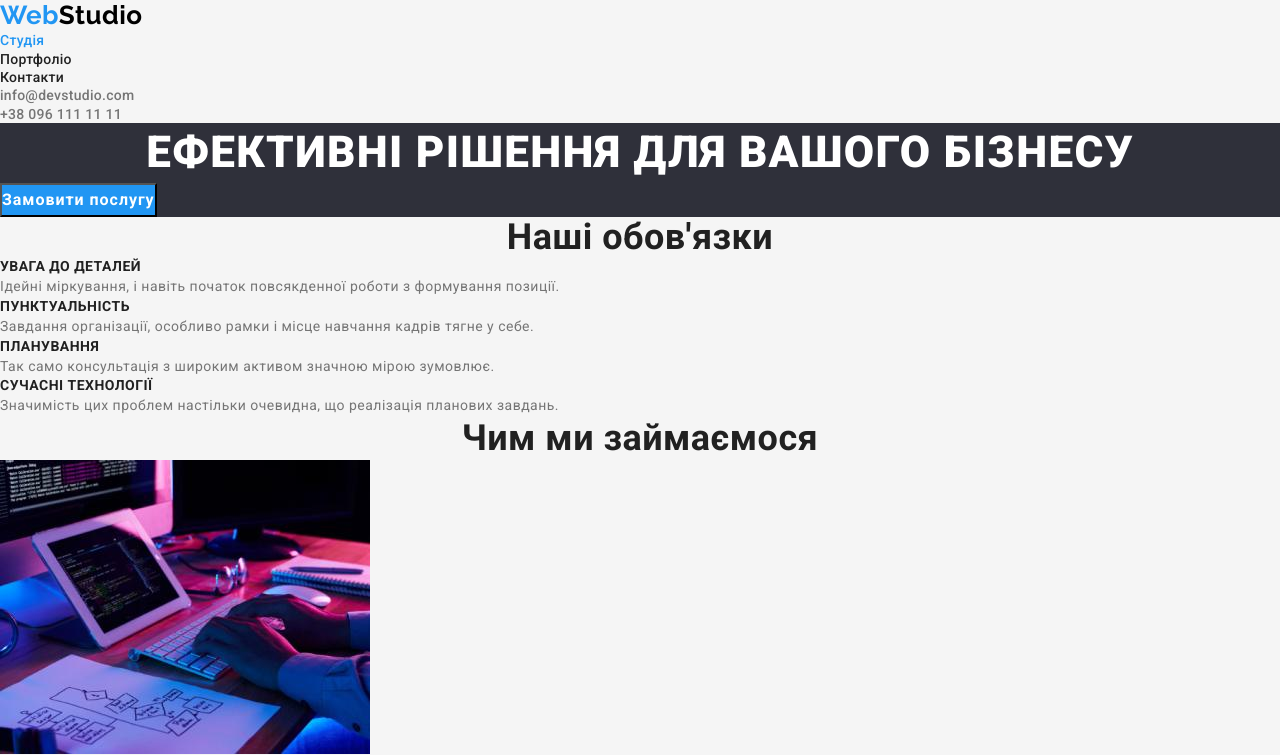
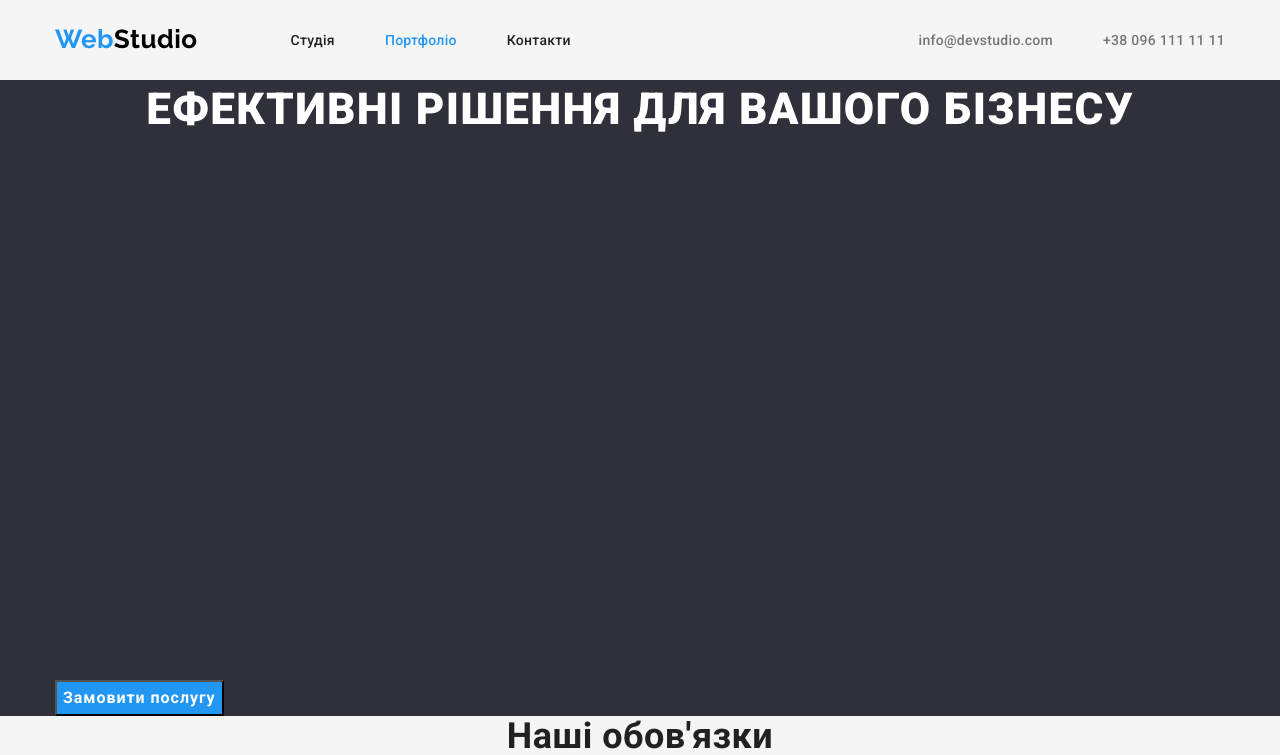
Before and after one commit to Bohdan00N/goit-markup-hw-03, a plain HTML site: page index.html in a window 1280 px wide. Shown: the top 755 px of the page. Drawn offline with Linux system fonts and the light colour scheme.

Commit message:
правки

```diff
--- a/css/styles.css
+++ b/css/styles.css
@@ -6,7 +6,7 @@
     --background-other-color: #2F303A;
     --hero-color:#fff;
 }
-*{
+html{
     margin: 0;
     padding: 0;
     box-sizing: border-box;
@@ -20,12 +20,13 @@ body{
 .list{
     list-style: none;
 }
-.header{
-    display: inline-block;
-    margin-left: 215px;
-    align-items: center;
-    justify-content: center;
-
+h1,
+h2,
+h3,
+p,
+ul {
+  margin: 0;
+  padding: 0;
 }
 .logo{
     color:var(--accent-color);
@@ -33,24 +34,33 @@ body{
     text-decoration:none;
     font-family:"Raleway", sans-serif;
     line-height:1.2;
+    margin-right: 93px;
     }
 .logo-part{
     color: #000;
     text-decoration:none;
 }
-.nav .link{
+.nav-list{
+    display: flex;
+    justify-content: space-between;
+    align-items: center;
+    gap: 50px;
+
+}
+.nav-list .link{
     color: var(--main-color);
     text-decoration: none;
     font-weight: 500;
     font-size: 14px;
     line-height: 1.14;
     letter-spacing: 0.02em;
+    padding: 30px 0;
 }
-.nav .link:hover,
-.nav .link:focus{
+.nav-list .link:hover,
+.nav-list .link:focus{
     color:var(--accent-color);
 }
-.nav .link.current{
+.nav-list .link.current{
     color:var(--accent-color);
 }
 .contacts .link{
@@ -68,7 +78,7 @@ body{
 }
 .hero{
     background-color: var(--background-other-color);
-}
+   }
 .hero-top{
     color:var(--hero-color);
     font-weight: 900;
@@ -77,6 +87,8 @@ body{
     text-align: center;
     letter-spacing: 00.03em;
     text-transform: uppercase;
+    align-items: center;
+    justify-content: center;
 }
 .main-button{
   color: var(--hero-color);
@@ -86,7 +98,7 @@ body{
   font-size: 16px;
   line-height: 1.9;
   letter-spacing: 0.06em;
-}
+  }
 .section .section-title{
     font-weight: 700;
     font-size: 36px;
@@ -173,3 +185,29 @@ body{
     font-size: 16px;
     line-height: 1.8;
 }
+
+/*geometry*/
+.container{
+    max-width: 1200px;
+    margin: 0 auto;
+    padding: 0 15px;
+}
+.header .container{
+    display: flex;
+    margin: 0 auto;
+
+    align-items:center;
+    justify-content: space-between;
+}
+.nav{
+    display: flex;
+    align-items: center;
+    height: 80px;
+}
+.contacts {
+ display: flex;
+ gap: 50px;
+}
+.container .hero-top{
+    height: 600px;
+}
--- a/index.html
+++ b/index.html
@@ -1,61 +1,87 @@
 <!DOCTYPE html>
 <html lang="uk">
   <head>
-    <meta charset="UTF-8"/>
-    <meta http-equiv="X-UA-Compatible" content="IE=edge"/>
-    <meta name="viewport" content="width=device-width, initial-scale=1.0"/>
+    <meta charset="UTF-8" />
+    <meta http-equiv="X-UA-Compatible" content="IE=edge" />
+    <meta name="viewport" content="width=device-width, initial-scale=1.0" />
     <title>Document</title>
-    <link rel="preconnect" href="https://fonts.googleapis.com"/>
-    <link rel="preconnect" href="https://fonts.gstatic.com" crossorigin/>
-    <link href="https://fonts.googleapis.com/css2?family=Raleway:wght@700&family=Roboto:wght@400;500;700;900&display=swap" rel="stylesheet"/>
-    <link rel="stylesheet" href="./css/modern-normalize.css"/>
-    <link rel="stylesheet" href="./css/styles.css"/>
+    <link rel="preconnect" href="https://fonts.googleapis.com" />
+    <link rel="preconnect" href="https://fonts.gstatic.com" crossorigin />
+    <link
+      href="https://fonts.googleapis.com/css2?family=Raleway:wght@700&family=Roboto:wght@400;500;700;900&display=swap"
+      rel="stylesheet"
+    />
+    <link rel="stylesheet" href="./css/modern-normalize.css" />
+    <link rel="stylesheet" href="./css/styles.css" />
   </head>
   <body>
     <!--Шапка-->
-    <header>
-        <nav>
-            <a class="logo" lang="en" href="./index.html">Web<span class="logo-part">Studio</span>
+    <header class="header">
+      <div class="container">
+        <nav class="nav">
+          <a class="logo" lang="en" href="./index.html"
+            >Web<span class="logo-part">Studio</span>
           </a>
-            <ul class="nav list">
-                <li><a class="link current" href="./index.html">Студія</a></li>
-                <li><a class="link" href="./portfolio.html">Портфоліо</a></li>
+          <ul class="nav-list list">
+            <li><a class="link" href="./index.html">Студія</a></li>
+            <li>
+              <a class="link current" href="./portfolio.html">Портфоліо</a>
+            </li>
             <li><a class="link" href="">Контакти</a></li>
           </ul>
         </nav>
         <ul class="contacts list">
-                <li><a class="link" lang="en" href="mailto:info@devstudio.com">info@devstudio.com</a></li>
-                <li><a class="link" href="tel:+380961111111">+38 096 111 11 11</a></li>
+          <li>
+            <a class="link" lang="en" href="mailto:info@devstudio.com"
+              >info@devstudio.com</a
+            >
+          </li>
+          <li>
+            <a class="link" href="tel:+380961111111">+38 096 111 11 11</a>
+          </li>
         </ul>
+      </div>
     </header>
     <!--Основная часть-->
     <main>
       <!--Герой-->
       <section class="hero">
+        <div class="container">
           <h1 class="hero-top">Ефективні рішення для вашого бізнесу</h1>
-            <button class="main-button" type="button">
-                Замовити послугу
-            </button>
+          <button class="main-button" type="button">Замовити послугу</button>
+        </div>
       </section>
       <!--Чим ми займаємося-->
       <section class="section">
-            <h2 class="section-title">Наші обов'язки</h2><!--Зробити непомітним, функція для людей без зору-->
+        <h2 class="section-title">Наші обов'язки</h2>
+        <!--Зробити непомітним, функція для людей без зору-->
         <ul class="plus-list list">
           <li>
             <h3 class="title-up">УВАГА ДО ДЕТАЛЕЙ</h3>
-                        <p class="title-down">Ідейні міркування, і навіть початок повсякденної роботи з формування позиції.</p>
+            <p class="title-down">
+              Ідейні міркування, і навіть початок повсякденної роботи з
+              формування позиції.
+            </p>
           </li>
           <li>
             <h3 class="title-up">ПУНКТУАЛЬНІСТЬ</h3>
-                        <p class="title-down">Завдання організації, особливо рамки і місце навчання кадрів тягне у себе.</p>
+            <p class="title-down">
+              Завдання організації, особливо рамки і місце навчання кадрів тягне
+              у себе.
+            </p>
           </li>
           <li>
             <h3 class="title-up">ПЛАНУВАННЯ</h3>
-                        <p class="title-down">Так само консультація з широким активом значною мірою зумовлює.</p>
+            <p class="title-down">
+              Так само консультація з широким активом значною мірою зумовлює.
+            </p>
           </li>
           <li>
             <h3 class="title-up">СУЧАСНІ ТЕХНОЛОГІЇ</h3>
-                        <p class="title-down">Значимість цих проблем настільки очевидна, що реалізація планових завдань.</p>
+            <p class="title-down">
+              Значимість цих проблем настільки очевидна, що реалізація планових
+              завдань.
+            </p>
           </li>
         </ul>
       </section>
@@ -63,13 +89,25 @@
         <h2 class="section-title">Чим ми займаємося</h2>
         <ul class="photo-cards list">
           <li>
-                        <img src="./images/activities/image1.jpg" alt="Клавіатура" width="370" >
+            <img
+              src="./images/activities/image1.jpg"
+              alt="Клавіатура"
+              width="370"
+            />
           </li>
           <li>
-                        <img src="./images/activities/image2.jpg" alt="Ноутбук" width="370">
+            <img
+              src="./images/activities/image2.jpg"
+              alt="Ноутбук"
+              width="370"
+            />
           </li>
           <li>
-                        <img src="./images/activities/image3.jpg" alt="Планшет" width="370">
+            <img
+              src="./images/activities/image3.jpg"
+              alt="Планшет"
+              width="370"
+            />
           </li>
         </ul>
       </section>
@@ -78,22 +116,22 @@
         <h2 class="section-title">Наша команда</h2>
         <ul class="photo-team list">
           <li>
-                        <img src="./images/team/img1.jpg" alt="Чоловік" width="270">
+            <img src="./images/team/img1.jpg" alt="Чоловік" width="270" />
             <h3 class="title-up">Ігор Дем'яненко</h3>
             <p class="title-down">Product Designer</p>
           </li>
           <li>
-                        <img src="./images/team/img2.jpg" alt="Жінка" width="270">
+            <img src="./images/team/img2.jpg" alt="Жінка" width="270" />
             <h3 class="title-up">Ольга Рєпіна</h3>
             <p class="title-down">Frontend Developer</p>
           </li>
           <li>
-                        <img src="./images/team/img3.jpg" alt="Чоловік" width="270">
+            <img src="./images/team/img3.jpg" alt="Чоловік" width="270" />
             <h3 class="title-up">Микола Тарасов</h3>
             <p class="title-down">Marketing</p>
           </li>
           <li>
-                        <img src="./images/team/img4.jpg" alt="Чоловік" width="270">
+            <img src="./images/team/img4.jpg" alt="Чоловік" width="270" />
             <h3 class="title-up">Михайло Єрмаков</h3>
             <p class="title-down">UI Designer</p>
           </li>
@@ -102,13 +140,28 @@
     </main>
     <!--Футер-->
     <footer class="footer">
-        <a class="logo" lang="en" href="./index.html">Web<span class="logo-part">Studio</span>
+      <a class="logo" lang="en" href="./index.html"
+        >Web<span class="logo-part">Studio</span>
       </a>
       <address>
         <ul class="address list">
-                <li><a class="map-link" href="https://goo.gl/maps/8YzZ8yMkQN2f1ThD6" target="_blank"  rel="noopener noreferrer" >м. Київ, пр-т Лесі Українки, 26</a></li>
-                <li><a class="link" href="mailto:info@devstudio.com">info@devstudio.com</a></li>
-                <li><a class="link" href="tel:+380961111111">+38 096 111 11 11</a></li>
+          <li>
+            <a
+              class="map-link"
+              href="https://goo.gl/maps/8YzZ8yMkQN2f1ThD6"
+              target="_blank"
+              rel="noopener noreferrer"
+              >м. Київ, пр-т Лесі Українки, 26</a
+            >
+          </li>
+          <li>
+            <a class="link" href="mailto:info@devstudio.com"
+              >info@devstudio.com</a
+            >
+          </li>
+          <li>
+            <a class="link" href="tel:+380961111111">+38 096 111 11 11</a>
+          </li>
         </ul>
       </address>
     </footer>
```
Also changed, not shown: portfolio.html (+21 -10 lines). Lines whose indentation alone changed are shown as unchanged.
